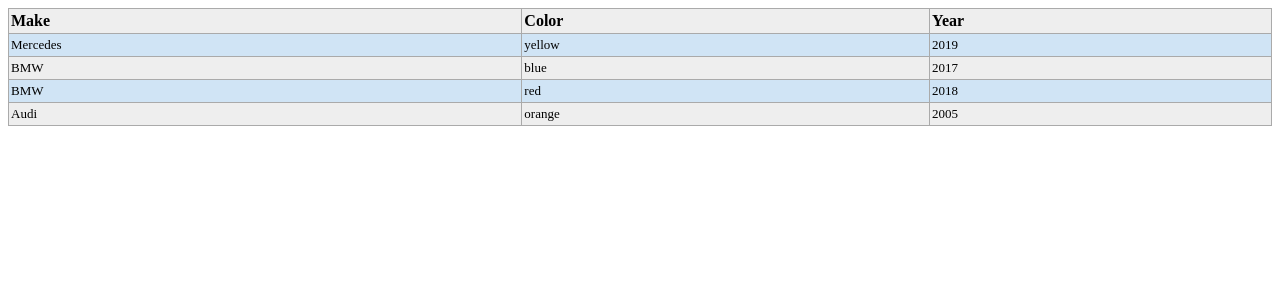
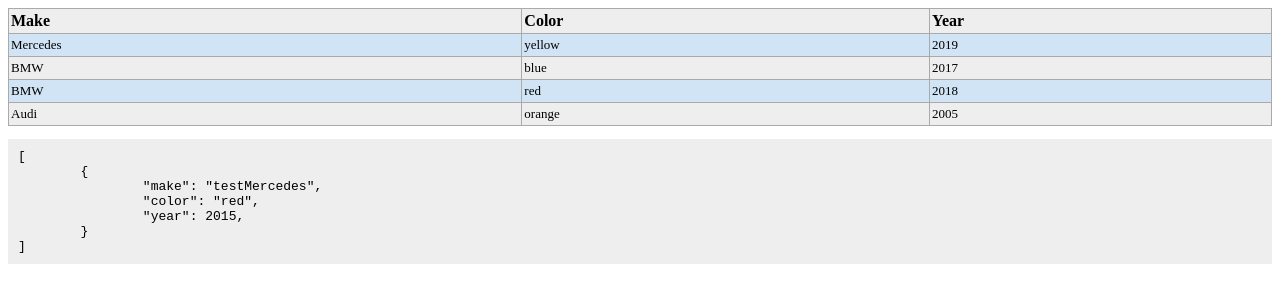
Before and after one commit to edwardtanguay/bookstore-javascript-class-app, a plain HTML site: page index.html in a window 1280 px wide. Drawn offline with Linux system fonts and the light colour scheme.

Commit message:
test json

```diff
--- a/css/main.css
+++ b/css/main.css
@@ -55,3 +55,8 @@
   padding: 2px 8px;
   border-radius: 5px;
 }
+
+pre.jsonContent {
+	background: #eee;
+	padding: 10px;
+}
--- a/index.html
+++ b/index.html
@@ -12,7 +12,9 @@
 </head>
 
 <body>
-	<div class="content"></div>
+	<div class="htmlContent"></div>
+	<pre class="jsonContent"></pre>
+
 </body>
 
 </html>
--- a/js/autos.js
+++ b/js/autos.js
@@ -1,7 +1,8 @@
 import { Car } from './car.js';
 import { Cars } from './cars.js';
 
-const contentElem = document.querySelector('.content');
+const htmlContentElem = document.querySelector('.htmlContent');
+const jsonContentElem = document.querySelector('.jsonContent');
 
 const car1 = new Car({ color: 'yellow', year: 2019, make: 'Mercedes' });
 const car2 = new Car({ make: 'BMW', color: 'blue', year: 2017 });
@@ -9,4 +10,5 @@
 const car4 = new Car({ make: 'Audi', color: 'orange', year: 2005 });
 const cars = Cars.instantiateCarsWithCarsObjectArray([car1, car2, car3, car4]);
 
-contentElem.innerHTML = cars.exportAsHtml('blueTable');
+htmlContentElem.innerHTML = cars.exportAsHtml('blueTable');
+jsonContentElem.innerHTML = cars.exportAsJson();
--- a/js/cars.js
+++ b/js/cars.js
@@ -22,6 +22,16 @@
 </table>`;
 	}
 
+	exportAsJson() {
+		return `[
+	{
+		"make": "testMercedes",
+		"color": "red",
+		"year": 2015,
+	}
+]`;
+	}
+
 	static instantiateCarsWithJavaScriptObjectArray(javaScriptObjectArray) {
 		const cars = new Cars();
 		// CHALLENGE: complete :-)
```
Also changed, not shown: dev/notes.txt.
